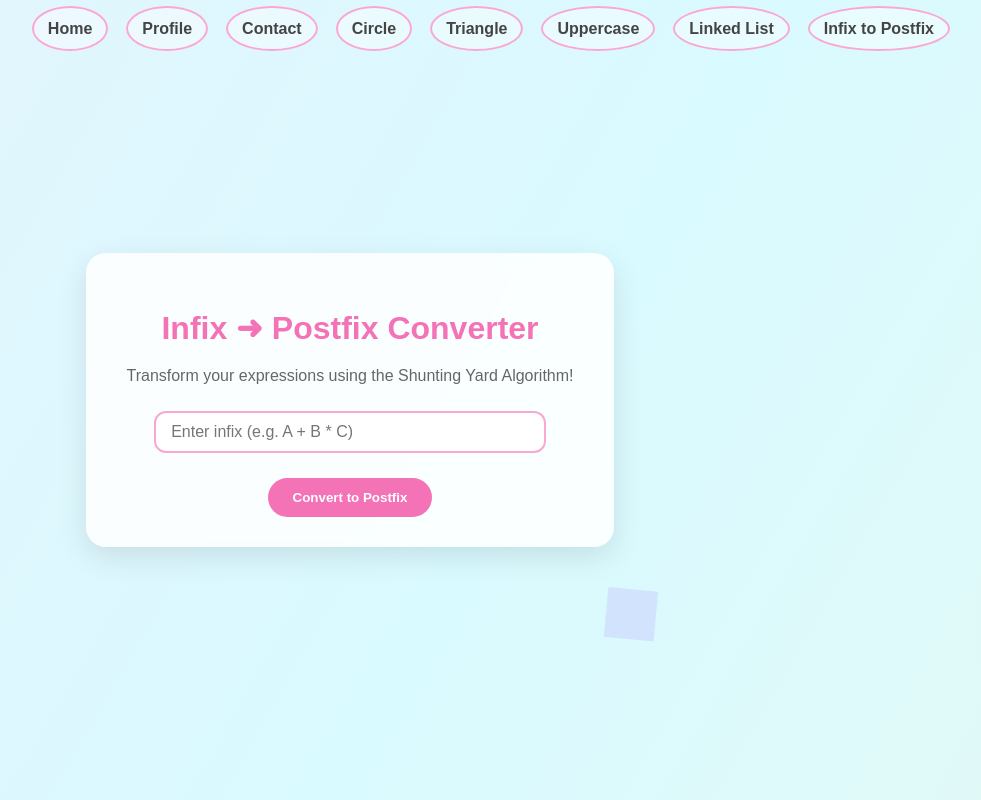
After one commit to rasmine-b/personal_portfolio, a Flask app: page /infixtopostfix in a window 1280 px wide. The commit adds this page. Shown: the whole page, without its empty margins (290-1271 px from the left). Run offline with Flask 3, Linux system fonts and the light colour scheme.

Commit message:
added infixtopostfix.html

```diff
--- a/Flask_Intro/app.py
+++ b/Flask_Intro/app.py
@@ -91,6 +91,48 @@ def linkedlist():
     result = " → ".join(linked_list) + " → X" if linked_list else "X (Empty List)"
     return render_template('linkedlist.html', title="Linked List", result=result, message=action_message)
 
+# Infix to Postfix Converter
+def infix_to_postfix(expression):
+    """Convert infix to postfix using Shunting Yard Algorithm"""
+    precedence = {'+': 1, '-': 1, '*': 2, '/': 2, '^': 3}
+    output = []
+    stack = []
+
+    for token in expression.split():
+        if token.isalnum():  # Operand (A, B, C, etc.)
+            output.append(token)
+        elif token == '(':
+            stack.append(token)
+        elif token == ')':
+            while stack and stack[-1] != '(':
+                output.append(stack.pop())
+            stack.pop()  # Remove '('
+        else:
+            while stack and stack[-1] != '(' and precedence.get(token, 0) <= precedence.get(stack[-1], 0):
+                output.append(stack.pop())
+            stack.append(token)
+
+    while stack:
+        output.append(stack.pop())
+
+    return ' '.join(output)
+
+
+@app.route('/infixtopostfix', methods=['GET', 'POST'])
+def infixtopostfix():
+    postfix = None
+    message = ""
+
+    if request.method == 'POST':
+        expression = request.form['expression']
+        try:
+            postfix = infix_to_postfix(expression)
+            message = "Successfully converted!"
+        except Exception as e:
+            postfix = "Error in expression!"
+            message = f"Error: {e}"
+
+    return render_template('infixtopostfix.html', title="Infix to Postfix", postfix=postfix, message=message)
 
 if __name__ == '__main__':
     app.run(debug=True)
--- a/Flask_Intro/static/style.css
+++ b/Flask_Intro/static/style.css
@@ -357,3 +357,23 @@ button.danger:hover {
   margin-top: 10px;
   box-shadow: inset 0 3px 8px rgba(0,0,0,0.05);
 }
+
+/* Game Vibe Enhancements for Converter */
+.linkedlist-display.game-style {
+  display: inline-block;
+  padding: 20px 30px;
+  background: linear-gradient(120deg, #f9a8d4, #caffbf, #bdb2ff);
+  background-size: 300% 300%;
+  animation: gradientShift 6s ease infinite;
+  border-radius: 20px;
+  color: white;
+  font-weight: 700;
+  letter-spacing: 1px;
+  box-shadow: 0 8px 25px rgba(0,0,0,0.15);
+  transition: transform 0.3s ease;
+}
+
+.linkedlist-display.game-style:hover {
+  transform: scale(1.05);
+  box-shadow: 0 10px 30px rgba(0,0,0,0.2);
+}
--- a/Flask_Intro/templates/base.html
+++ b/Flask_Intro/templates/base.html
@@ -19,6 +19,7 @@
       <li><a href="/triangle">Triangle</a></li>
       <li><a href="/touppercase">Uppercase</a></li>
       <li><a href="/linkedlist">Linked List</a></li>
+      <li><a href="/infixtopostfix">Infix to Postfix</a></li>
     </ul>
   </nav>
 
--- /dev/null
+++ b/Flask_Intro/templates/infixtopostfix.html
@@ -0,0 +1,31 @@
+{% extends "base.html" %}
+{% block content %}
+<section class="section fade-in">
+  <div class="calc-container">
+    <h2>Infix ➜ Postfix Converter</h2>
+    <p style="color:#666;">Transform your expressions using the Shunting Yard Algorithm!</p>
+
+    <form method="POST">
+      <input type="text" name="expression" id="expression" placeholder="Enter infix (e.g. A + B * C)" required>
+      <button type="submit">Convert to Postfix</button>
+    </form>
+
+    {% if message %}
+    <p style="margin-top:15px; font-weight:600; color:#f472b6;">{{ message }}</p>
+    {% endif %}
+
+    {% if postfix %}
+    <div class="linkedlist-box fade-in">
+      <h3>Postfix Expression</h3>
+      <div class="linkedlist-display game-style">
+        {{ postfix }}
+      </div>
+    </div>
+    {% endif %}
+  </div>
+
+  <!-- Floating pastel shapes for a “game vibe” -->
+  <div class="floating-shape circle" style="top:85%; left:10%; width:60px; height:60px;"></div>
+  <div class="floating-shape square" style="top:75%; right:15%; width:50px; height:50px;"></div>
+</section>
+{% endblock %}
```
